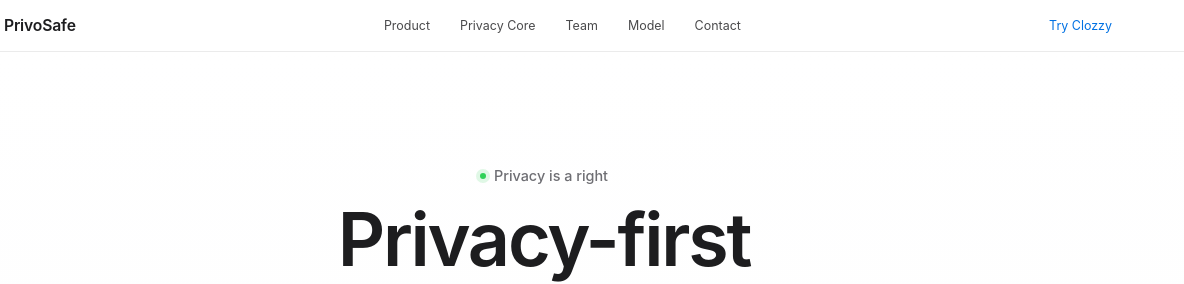
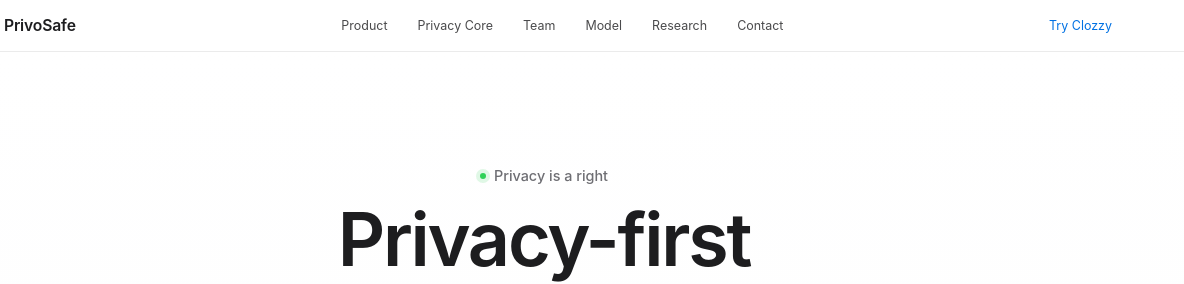
Before and after one commit to codenik01/PrivoSafe, a plain HTML site: page index.html in a window 1280 px wide. Shown: the top 284 px of the page, 96-1280 px from the left. Drawn offline with Linux system fonts and the light colour scheme.

Commit message:
Add Research link to navigation in index.html

```diff
--- a/index.html
+++ b/index.html
@@ -309,7 +309,9 @@
       <a href="#core">Privacy Core</a>
       <a href="#team">Team</a>
       <a href="#model">Model</a>
+      <a href="research.html">Research</a>
       <a href="#contact">Contact</a>
+
     </nav>
     <a href="#product" class="nav-cta">Try Clozzy</a>
     <button class="hamburger" id="hamburger" aria-label="Menu"><span></span><span></span><span></span></button>
@@ -319,7 +321,9 @@
     <a href="#core">Privacy Core</a>
     <a href="#team">Team</a>
     <a href="#model">Model</a>
+    <a href="research.html">Research</a>
     <a href="#contact">Contact</a>
+
   </div>
 </header>
 
```
